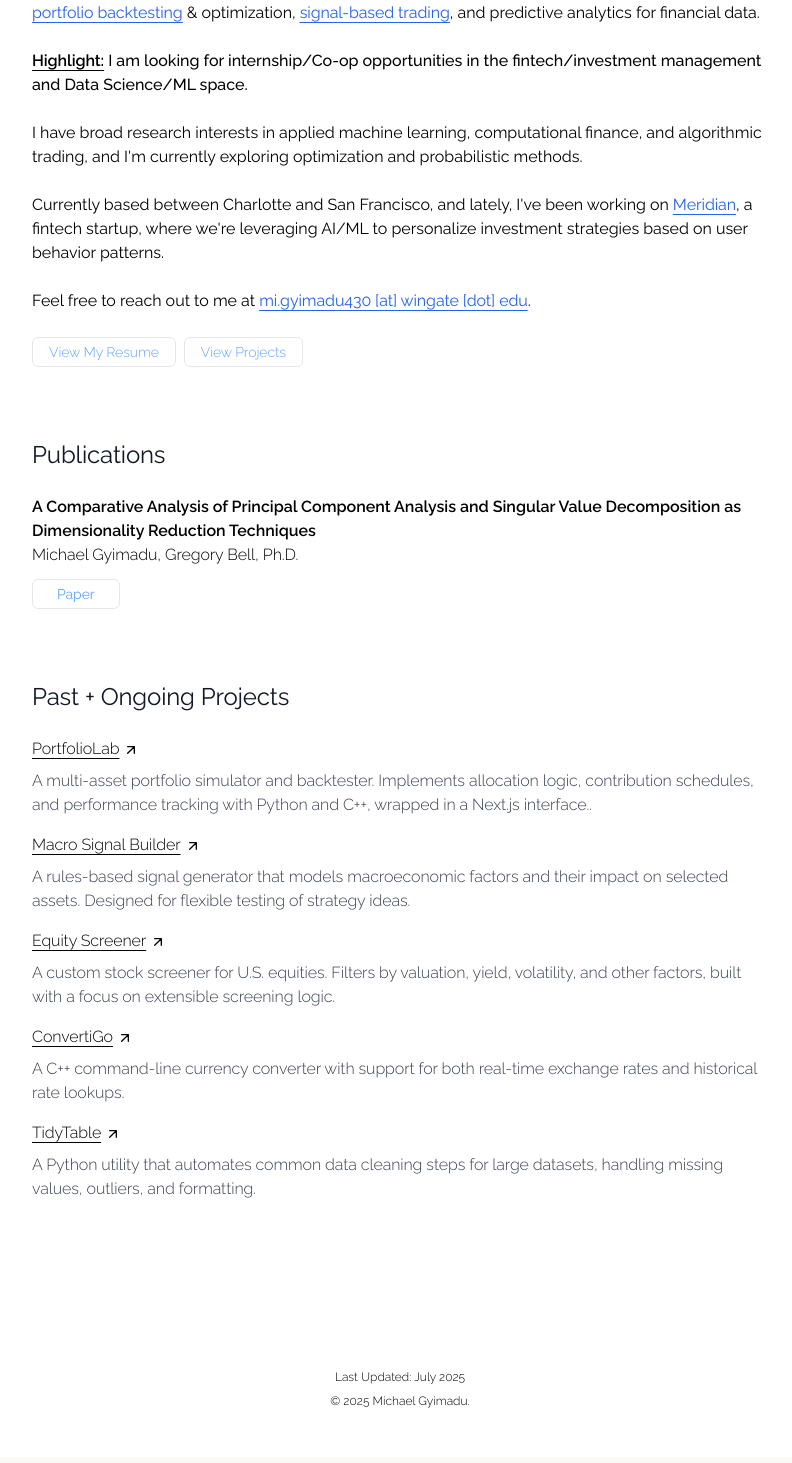
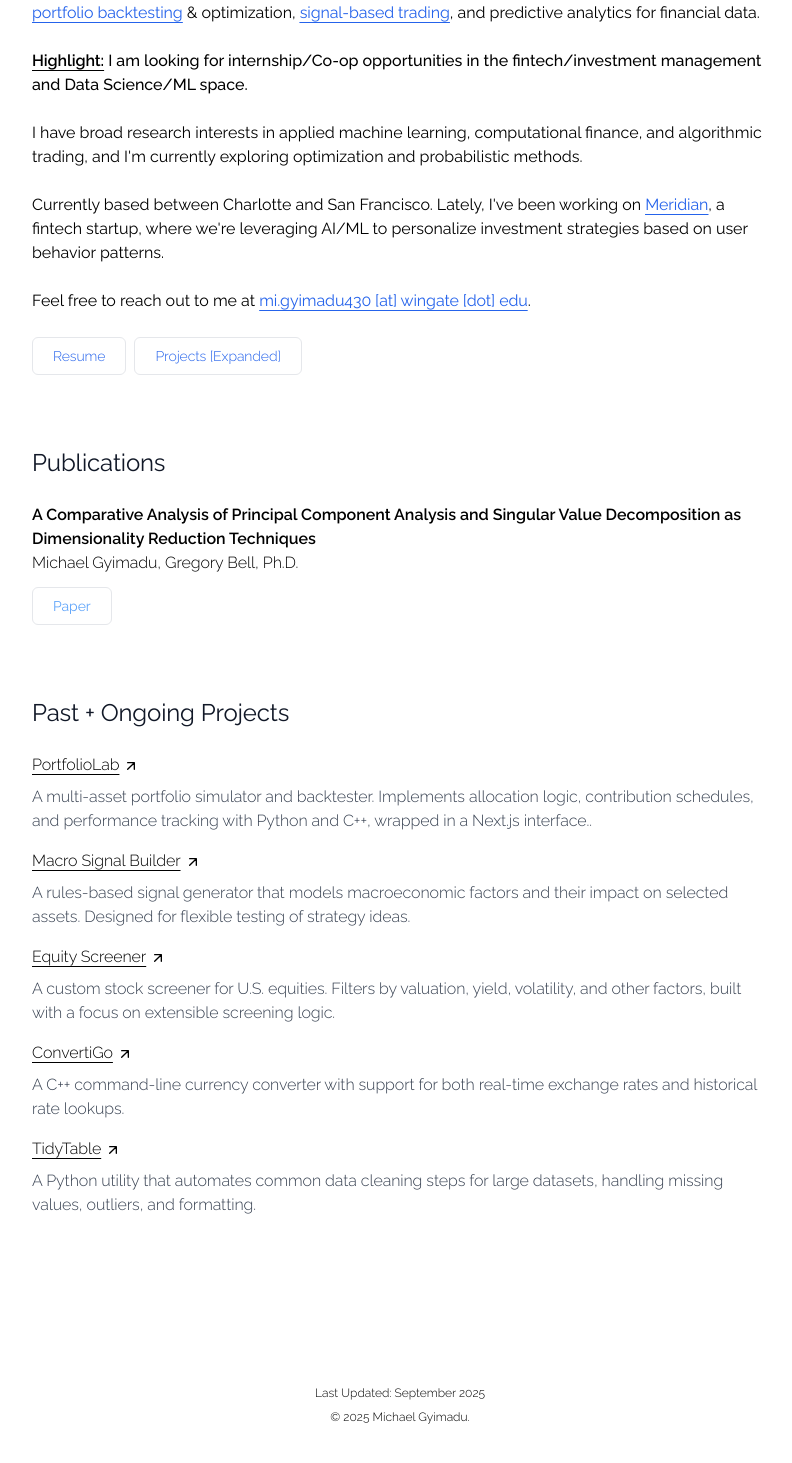
Before and after one commit to gyimadu/portfolio, a Next.js app: page / in a window 1280 px wide. Shown: the part 487-1950 px from the top of the page, without its empty margins (240-1032 px from the left). Built offline with nearby package versions, Linux system fonts and the light colour scheme; a web font is replaced by a local one.

Commit message:
minor updates

```diff
--- a/src/app/page.tsx
+++ b/src/app/page.tsx
@@ -100,7 +100,7 @@ export default function Home() {
                   I have broad research interests in applied machine learning, computational finance, and algorithmic trading, and I&apos;m currently exploring optimization and probabilistic methods.
                 </div>
                 <div className='text-black text-base md:text-base leading-normal font-semibold mb-6'>
-                  Currently based between Charlotte and San Francisco, and lately, I&apos;ve been working on <span className='underline underline-offset-4 decoration-1 text-blue-600'><Link href="https://bull-app.vercel.app" target="_blank" rel="noopener noreferrer">Meridian</Link></span>, a fintech startup, where we&apos;re leveraging AI/ML to personalize investment strategies based on user behavior patterns.
+                  Currently based between Charlotte and San Francisco. Lately, I&apos;ve been working on <span className='underline underline-offset-4 decoration-1 text-blue-600'><Link href="https://bull-app.vercel.app" target="_blank" rel="noopener noreferrer">Meridian</Link></span>, a fintech startup, where we&apos;re leveraging AI/ML to personalize investment strategies based on user behavior patterns.
                 </div>
                 <div className='text-black text-base md:text-base leading-normal font-semibold mb-6'>
                   Feel free to reach out to me at <a href="mailto:mi.gyimadu430@wingate.edu" className='underline underline-offset-4 decoration-1 text-blue-600'>mi.gyimadu430 [at] wingate [dot] edu</a>.
@@ -111,15 +111,15 @@ export default function Home() {
                   <a
                     href="/resume.pdf"
                     target='_self'
-                    className="px-4 py-1 text-blue-400 hover:text-gray-700 border border-gray-200 rounded-md text-sm text-center transition-all"
+                    className="px-5 py-2 text-blue-600 hover:text-gray-700 border border-gray-200 rounded-md text-sm text-center transition-all"
                   >
-                    View My Resume
+                    Resume
                   </a>
                   <Link
                     href="/portfolio"
-                    className="px-4 py-1 text-blue-400 hover:text-gray-700 border border-gray-200 rounded-md text-sm text-center transition-all"
+                    className="px-5 py-2 text-blue-600 hover:text-gray-700 border border-gray-200 rounded-md text-sm text-center transition-all"
                   >
-                    View Projects
+                    Projects [Expanded]
                   </Link>
                 </div>
 
@@ -135,7 +135,7 @@ export default function Home() {
                         href="https://arxiv.org/abs/2506.16663"
                         target="_blank"
                         rel="noopener noreferrer"
-                        className="inline-block text-blue-400 hover:text-gray-700 transition-colors border border-gray-200 rounded-md px-6 py-1 text-sm md:text-sm font-medium mt-1"
+                        className="inline-block text-blue-400 hover:text-gray-700 transition-colors border border-gray-200 rounded-md px-5 py-2 text-sm md:text-sm font-medium mt-1"
                       >
                         Paper
                       </a>
@@ -230,7 +230,7 @@ export default function Home() {
         </section>*/}
 
         <footer className="text-center border-t sm:border-t-0 border-gray-200 pt-4 text-black text-xs pb-4 mt-24">
-          <div className="mb-2">Last Updated: July 2025</div>
+          <div className="mb-2">Last Updated: September 2025</div>
           <div>© {new Date().getFullYear()} Michael Gyimadu.</div>
         </footer>
       </main>
```
